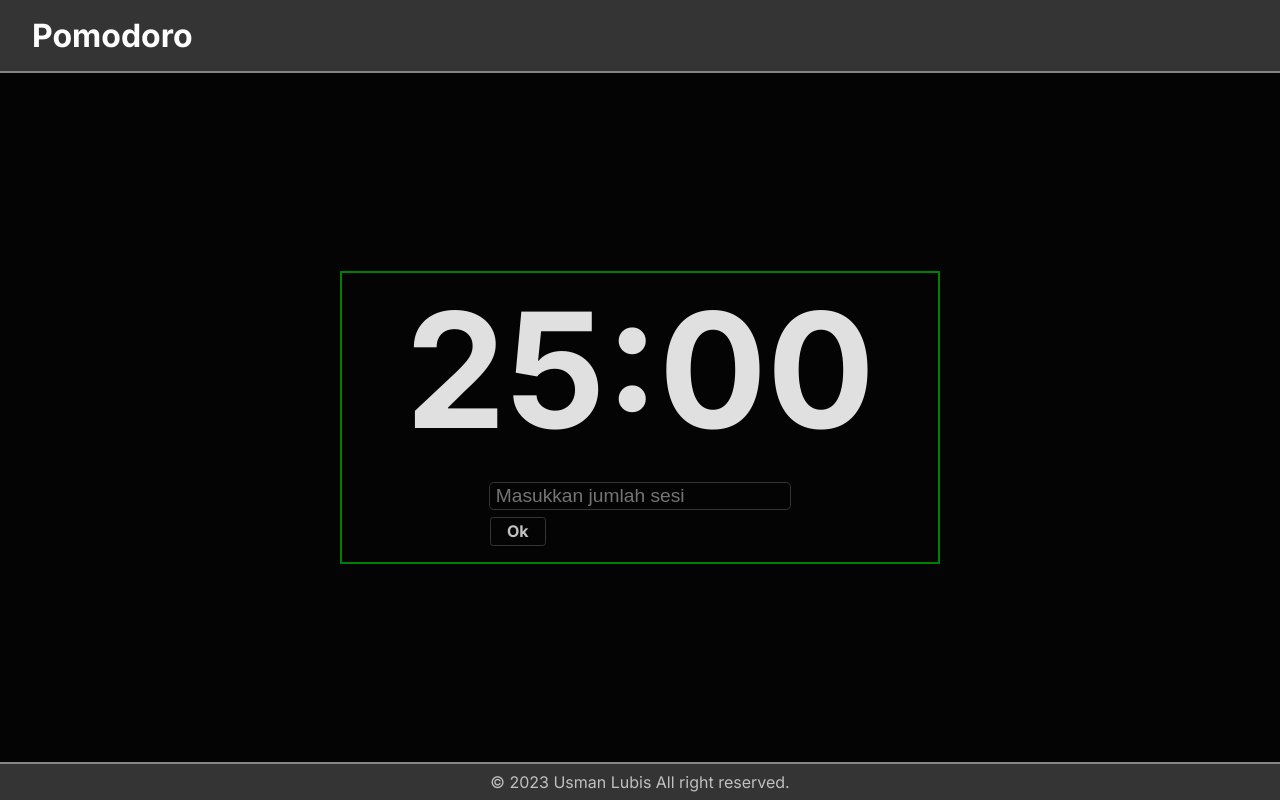
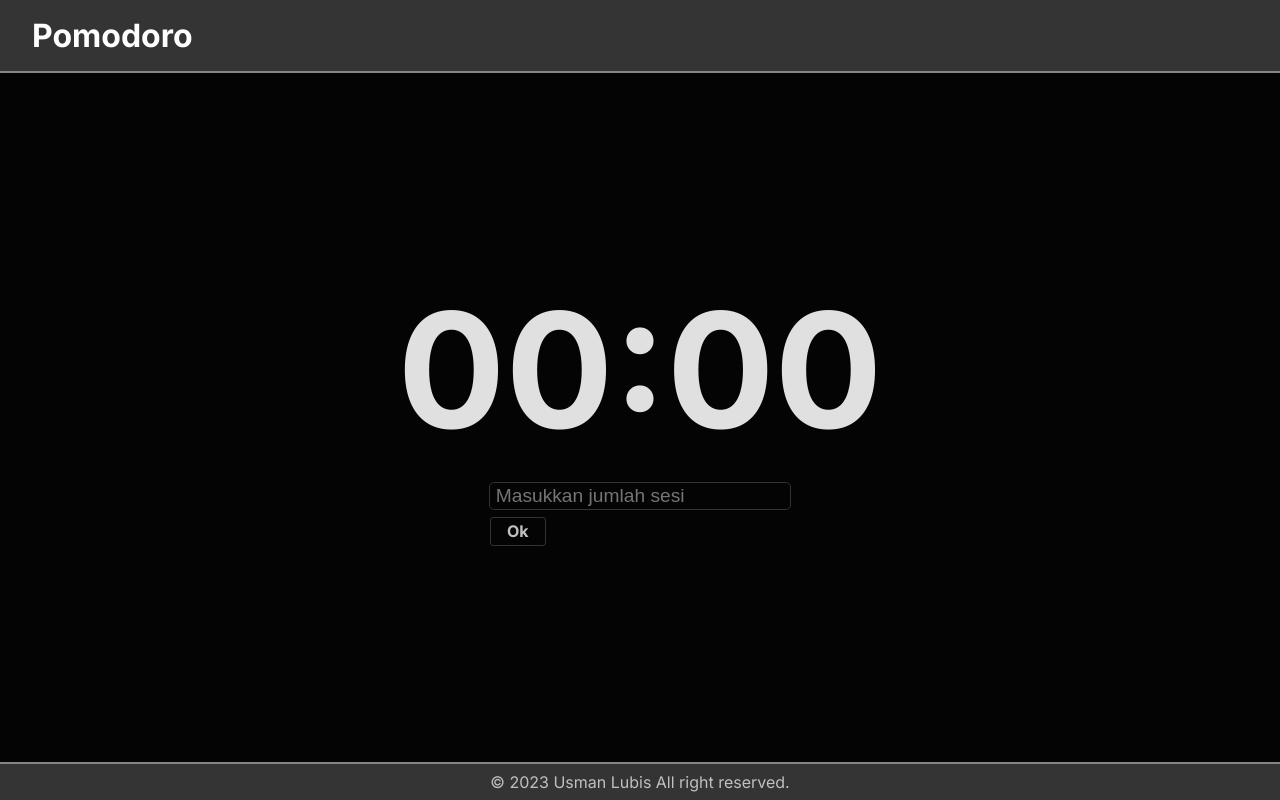
Before and after one commit to usmanlubis/pomodoro, a Next.js app: page / in a window 1280 px wide. Built offline with nearby package versions, Linux system fonts and the light colour scheme.

Commit message:
ui complete and create context

```diff
--- a/src/app/components/pomodoro/InputForm.tsx
+++ b/src/app/components/pomodoro/InputForm.tsx
@@ -1,8 +1,22 @@
+"use client";
+
+import { useRef, useContext } from 'react';
+
+import PomodoroContext from '../../context/PomodoroContext';
+
 import styles from './InputForm.module.css';
 
 export default function Form() {
+  const input = useRef();
+  const ctx = useContext(PomodoroContext);
+
+  const submitHandler = (event: React.FormEvent<HTMLFormElement>) => {
+    event.preventDefault();
+    console.log(input);
+  }
+
   return (
-    <form className={styles.form}>
+    <form className={styles.form} onSubmit={submitHandler}>
       <input type="number" placeholder="Masukkan jumlah sesi" required />
       <div>
         <button type="submit">Ok</button>
--- a/src/app/components/pomodoro/Pomodoro.module.css
+++ b/src/app/components/pomodoro/Pomodoro.module.css
@@ -1,7 +1,6 @@
 .pomodoro {
   width: 100%;
   max-width: 600px;
-  border: 2px solid green;
   display: flex;
   flex-direction: column;
   justify-content: center;
--- a/src/app/components/pomodoro/Pomodoro.tsx
+++ b/src/app/components/pomodoro/Pomodoro.tsx
@@ -1,15 +1,21 @@
+"use client";
+
+import { useContext } from 'react';
+
 import Timer from './Timer';
 import InputForm from './InputForm';
-// import Buttons from './Buttons';
+import Buttons from './Buttons';
+import PomodoroContext from '../../context/PomodoroContext';
 
-import styles from './Pomodoro.module.css'
+import styles from './Pomodoro.module.css';
 
 export default function Pomodoro() {
-  return (
-    <section className={styles.pomodoro}>
-      <Timer />
-      <InputForm />
-      {/* <Buttons /> */}
-    </section>
-  )
+	const ctx = useContext(PomodoroContext);
+
+	return (
+		<section className={styles.pomodoro}>
+			<Timer />
+			{ctx.isInitialized ? <Buttons /> : <InputForm />}
+		</section>
+	);
 }
--- a/src/app/components/pomodoro/Timer.tsx
+++ b/src/app/components/pomodoro/Timer.tsx
@@ -1,7 +1,15 @@
+import { useContext } from 'react';
+
+import PomodoroContext from '../../context/PomodoroContext';
+
 import styles from './Timer.module.css';
 
 export default function Timer() {
+  const ctx = useContext(PomodoroContext);
+
   return (
-    <h1 className={styles.timer}>25:00</h1>
+    <h1 className={styles.timer}>
+      {!ctx.isInitialized ? '00:00' : `${String(ctx.minute).padStart(2, '0')}:${String(ctx.second).padStart(2, '0')}`}
+    </h1>
   );
 };
--- /dev/null
+++ b/src/app/context/PomodoroContext.tsx
@@ -0,0 +1,61 @@
+"use client";
+
+import { createContext, ReactNode, useState, useEffect } from "react";
+
+interface PomodoroContextType {
+  isInitialized: boolean;
+  isFirstTime: boolean;
+  minute: number;
+  second: number;
+};
+
+const initialPomodoroContext: PomodoroContextType = {
+  isInitialized: false,
+  isFirstTime: false,
+  minute: 0,
+  second: 0,
+};
+
+const PomodoroContext = createContext<PomodoroContextType>(initialPomodoroContext);
+
+
+interface PomodoroContextProviderProps {
+  children: ReactNode;
+};
+
+export const PomodoroContextProvider: React.FC<PomodoroContextProviderProps> = ({ children }) => {
+  const [isInitialized, setIsInitialized] = useState(false);
+  const [isFirstTime, setIsFirstTime] = useState(false);
+  const [isRunning, setIsRunning] = useState(false);
+  const [minute, setMinute] = useState(0);
+  const [second, setSecond] = useState(0);
+
+  useEffect(() => {
+    let intervalId : NodeJS.Timeout;
+
+    if (isRunning) {
+      intervalId = setInterval(() => {
+        if (second === 0 && minute === 0) {
+          clearInterval(intervalId);
+        } else if (second === 0) {
+          setSecond(59);
+          setMinute(minute - 1);
+        } else {
+          setSecond(second - 1);
+        }
+      }, 1000);
+    }
+
+    return () => {
+      clearInterval(intervalId);
+    };
+  }, [second, minute, isRunning]);
+
+  return (
+    <PomodoroContext.Provider value={{ isInitialized, isFirstTime, minute, second }}>
+      {children}
+    </PomodoroContext.Provider>
+  );
+};
+
+export default PomodoroContext;
--- a/src/app/page.tsx
+++ b/src/app/page.tsx
@@ -1,6 +1,7 @@
 import Header from './components/header/Header';
 import Pomodoro from './components/pomodoro/Pomodoro';
 import Footer from './components/footer/Footer';
+import { PomodoroContextProvider } from './context/PomodoroContext';
 // import styles from './page.module.css'
 
 export default function Home() {
@@ -8,7 +9,9 @@ export default function Home() {
     <>
       <Header />
       <main>
-        <Pomodoro />
+        <PomodoroContextProvider>
+          <Pomodoro />
+        </PomodoroContextProvider>
       </main>
       <Footer />
     </>
```
